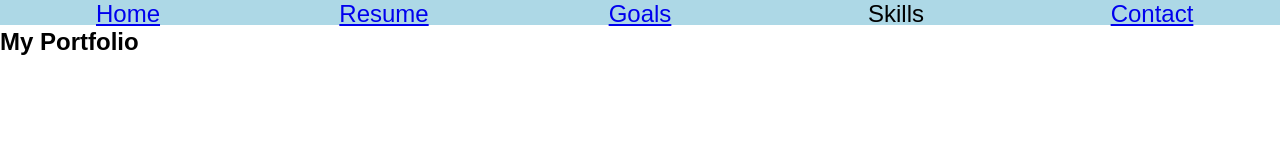
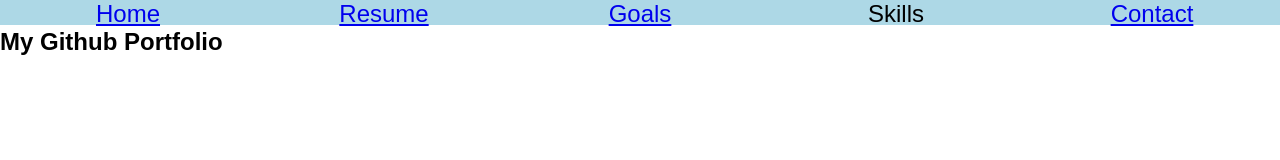
Before and after one commit to CourtneyMach/CourtneyMach.github.io, a plain HTML site: page index.html in a window 1280 px wide. Drawn offline with Linux system fonts and the light colour scheme.

Commit message:
First Attempt
Changed the heading.

```diff
--- a/index.html
+++ b/index.html
@@ -30,7 +30,7 @@
       </ul>
     </nav>
     <section id="main">
-      <h2>My Portfolio</h2>
+      <h2>My Github Portfolio</h2>
     </section>
   </body>
 
```
